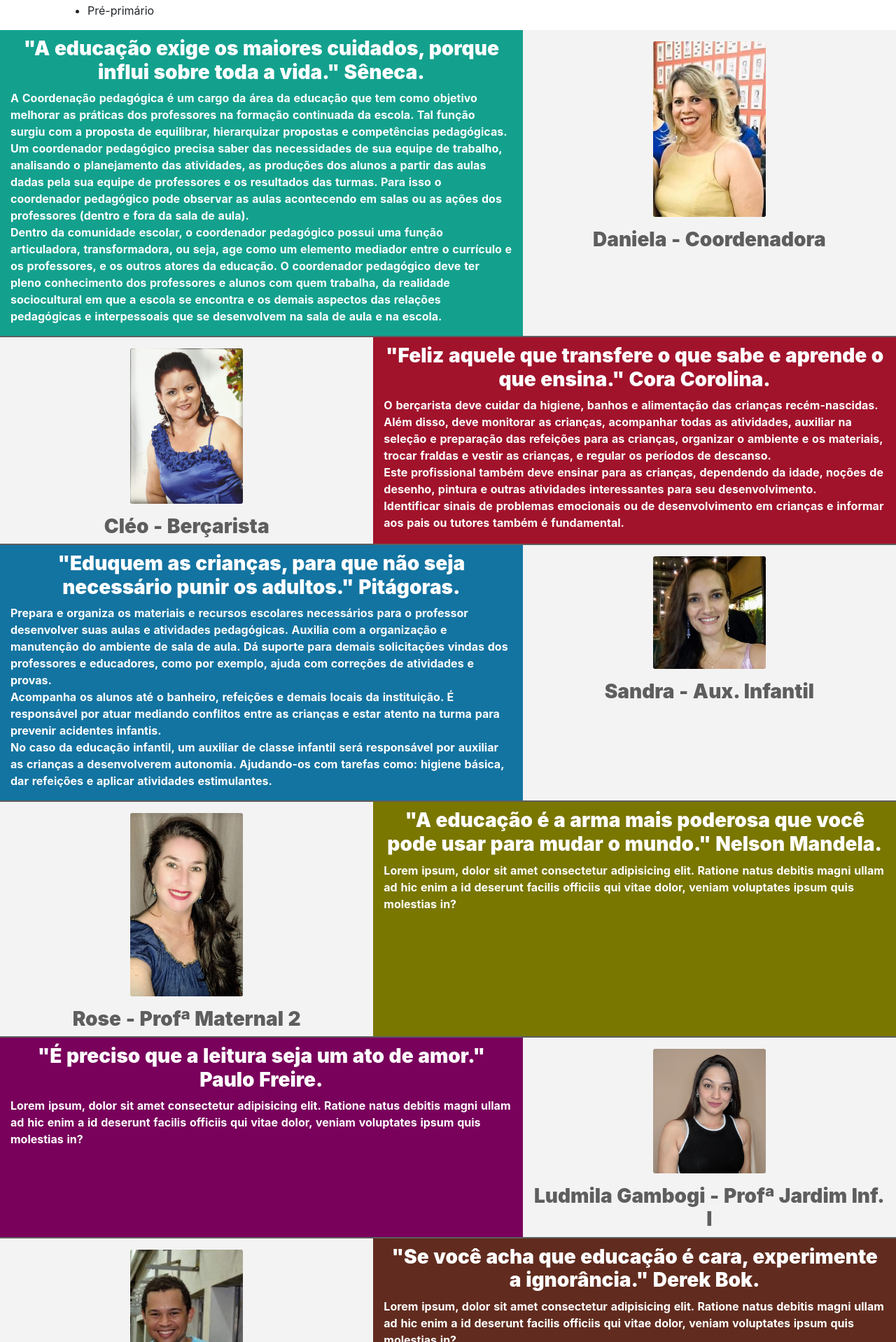
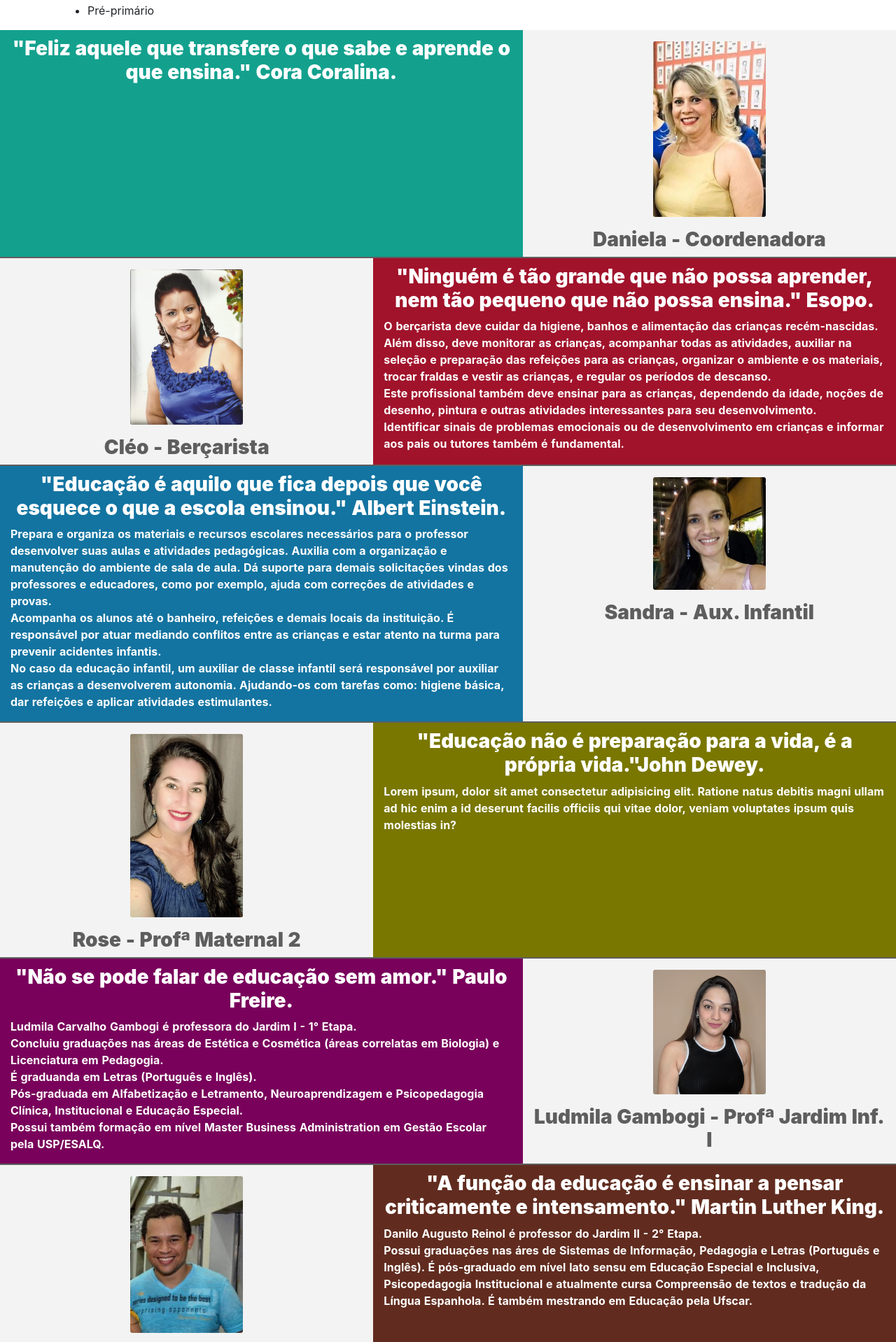
Before and after one commit to BrSouza98/webpage-vilo-vincenzzi, a Nuxt app: page /nossaequipe in a window 1280 px wide. Shown: the part 1342-3260 px from the top of the page at 70% size. Built offline with nearby package versions, Linux system fonts and the light colour scheme.

Commit message:
Correção textos nossa equipe

```diff
--- a/pages/nossaequipe.vue
+++ b/pages/nossaequipe.vue
@@ -52,19 +52,8 @@
       <b-container fluid class="configuraçãoPadrao">
         <b-row cols="2">
           <b-col class="fundoVerde col-7">
-            <h3>"A educação exige os maiores cuidados, porque influi sobre toda a vida." Sêneca.</h3>
+            <h3>"Feliz aquele que transfere o que sabe e aprende o que ensina." Cora Coralina.</h3>
             <p>
-             A Coordenação pedagógica é um cargo da área da educação que tem como objetivo melhorar as práticas dos professores na formação continuada da escola.
-             Tal função surgiu com a proposta de equilibrar, hierarquizar propostas e competências pedagógicas.
-             <br>
-             Um coordenador pedagógico precisa saber das necessidades de sua equipe de trabalho,
-             analisando o planejamento das atividades, as produções dos alunos a partir das aulas dadas pela sua equipe de professores e os resultados das turmas.
-             Para isso o coordenador pedagógico pode observar as aulas acontecendo em salas ou as ações dos professores (dentro e fora da sala de aula).
-             <br>
-             Dentro da comunidade escolar, o coordenador pedagógico possui uma função articuladora,
-             transformadora, ou seja, age como um elemento mediador entre o currículo e os professores,
-             e os outros atores da educação. O coordenador pedagógico deve ter pleno conhecimento dos professores e alunos com quem trabalha,
-             da realidade sociocultural em que a escola se encontra e os demais aspectos das relações pedagógicas e interpessoais que se desenvolvem na sala de aula e na escola.
             </p>
           </b-col>
 
@@ -103,7 +92,7 @@
           </b-col>
 
           <b-col class="fundoVermelho col-7">
-            <h3>"Feliz aquele que transfere o que sabe e aprende o que ensina." Cora Corolina.</h3>
+            <h3>"Ninguém é tão grande que não possa aprender, nem tão pequeno que não possa ensina." Esopo.</h3>
             <p>
               O berçarista deve cuidar da higiene, banhos e alimentação das crianças recém-nascidas.
               <br>
@@ -122,7 +111,7 @@
       <b-container fluid class="configuraçãoPadrao">
         <b-row cols="2">
           <b-col class="fundoAzul col-7">
-            <h3>"Eduquem as crianças, para que não seja necessário punir os adultos." Pitágoras.</h3>
+            <h3>"Educação é aquilo que fica depois que você esquece o que a escola ensinou." Albert Einstein.</h3>
             <p>
               Prepara e organiza os materiais e recursos escolares necessários para o professor desenvolver suas aulas e atividades pedagógicas.
               Auxilia com a organização e manutenção do ambiente de sala de aula.
@@ -171,7 +160,7 @@
           </b-col>
 
           <b-col class="fundoAmarelo col-7">
-            <h3>"A educação é a arma mais poderosa que você pode usar para mudar o mundo." Nelson Mandela.</h3>
+            <h3>"Educação não é preparação para a vida, é a própria vida."John Dewey.</h3>
             <p>
               Lorem ipsum, dolor sit amet consectetur adipisicing elit. Ratione
               natus debitis magni ullam ad hic enim a id deserunt facilis
@@ -185,12 +174,17 @@
       <b-container fluid class="configuraçãoPadrao">
         <b-row cols="2">
           <b-col class="fundoRosa col-7">
-            <h3>"É preciso que a leitura seja um ato de amor." Paulo Freire.</h3>
+            <h3>"Não se pode falar de educação sem amor." Paulo Freire.</h3>
             <p>
-              Lorem ipsum, dolor sit amet consectetur adipisicing elit. Ratione
-              natus debitis magni ullam ad hic enim a id deserunt facilis
-              officiis qui vitae dolor, veniam voluptates ipsum quis molestias
-              in?
+              Ludmila Carvalho Gambogi é professora do Jardim I - 1° Etapa.
+              <br>
+              Concluiu graduações nas áreas de Estética e Cosmética (áreas correlatas em Biologia) e Licenciatura em Pedagogia.
+              <br>
+              É graduanda em Letras (Português e Inglês).
+              <br>
+              Pós-graduada em Alfabetização e Letramento, Neuroaprendizagem e Psicopedagogia Clínica, Institucional e Educação Especial.
+              <br>
+              Possui também formação em nível Master Business Administration em Gestão Escolar pela USP/ESALQ.
             </p>
           </b-col>
 
@@ -229,12 +223,15 @@
           </b-col>
 
           <b-col class="fundoMarrom col-7">
-            <h3>"Se você acha que educação é cara, experimente a ignorância." Derek Bok.</h3>
+            <h3>"A função da educação é ensinar a pensar criticamente e intensamento." Martin Luther King.</h3>
             <p>
-              Lorem ipsum, dolor sit amet consectetur adipisicing elit. Ratione
-              natus debitis magni ullam ad hic enim a id deserunt facilis
-              officiis qui vitae dolor, veniam voluptates ipsum quis molestias
-              in?
+              Danilo Augusto Reinol é professor do Jardim II - 2° Etapa.
+              <br>
+              Possui graduações nas áres de Sistemas de Informação, Pedagogia e Letras (Português e Inglês).
+              É pós-graduado em nível lato sensu em Educação Especial e Inclusiva,
+              <br>
+              Psicopedagogia Institucional e atualmente cursa Compreensão de textos e tradução da Língua Espanhola.
+              É também mestrando em Educação pela Ufscar.
             </p>
           </b-col>
         </b-row>
```
